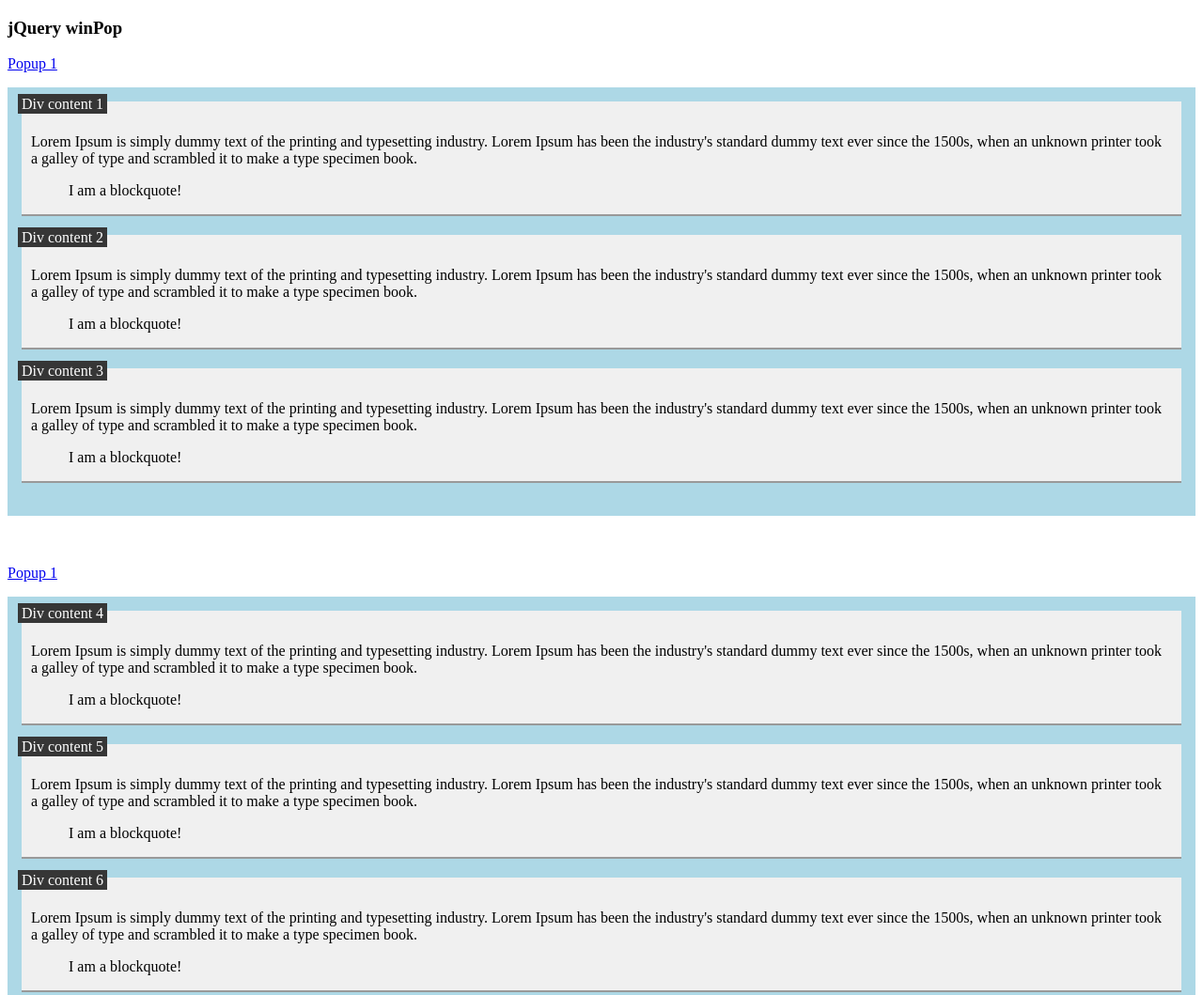
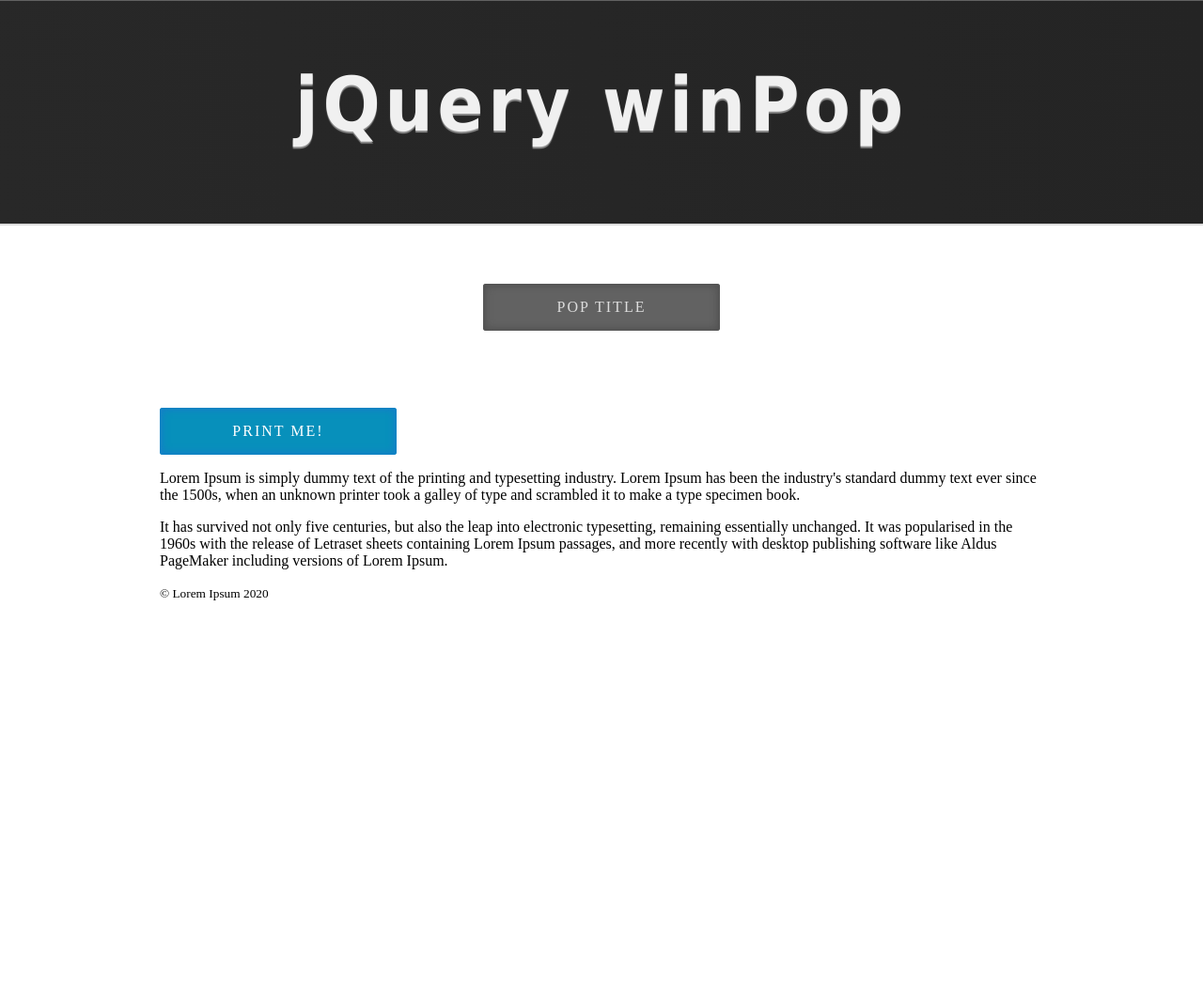
Before and after one commit to istocode/winPop, a plain HTML site: page index.html in a window 1280 px wide. Shown: the top 1059 px of the page at 94% size. After the commit the page ends 800 px from the top, so only its background shows below. Drawn offline with nearby package versions, Linux system fonts and the light colour scheme.

Commit message:
Added better examples in the index.html file.

```diff
--- a/index.html
+++ b/index.html
@@ -1,149 +1,88 @@
 <!DOCTYPE html>
 <html lang="en">
 <head>
-<meta charset="utf-8" />
+<meta charset="utf-8">
 
 <title>jQuery winPop</title>
-<style>
-ul {
-	background: lightblue;
-	padding: 15px;
-	list-style-type: none;
-}
-li {
-	background-color: #f0f0f0;
-	border-bottom: 2px solid #999;
-	margin-bottom: 20px;
-	padding:0 10px;
-}
-span {
-	background-color: #363636;
-	color: white;
-	padding: 2px 4px;
-	position: relative;
-	left: -14px;
-	top: -6px;
-}
-</style>
+<link href="style.css" rel="stylesheet">
 </head>
 <body>
+   <h1 class="page-title" id="jqpop">jQuery winPop</h1>
+
    <div class="container">
-	<h3 class="title"> jQuery winPop </h3>
-
-	<div class="popup">
-		<a href="index.html" data-rel="ul-popup">Popup 1</a> <br>
-
-		<ul>
-			<li>
-				<div>
-					<span>Div content 1 <br> </span>
-
-					<p>Lorem Ipsum is simply dummy text of the printing and typesetting industry. Lorem Ipsum has been the industry's standard dummy text ever since the 1500s, when an unknown printer took a galley of type and scrambled it to make a type specimen book.</p>
-				</div>
-
-				<blockquote>I am a blockquote!</blockquote>
-			</li>
-			<li>
-				<div>
-					<span>Div content 2 <br> </span>
-
-					<p>Lorem Ipsum is simply dummy text of the printing and typesetting industry. Lorem Ipsum has been the industry's standard dummy text ever since the 1500s, when an unknown printer took a galley of type and scrambled it to make a type specimen book.</p>
-				</div>
-
-				<blockquote>I am a blockquote!</blockquote>
-			</li>
-			<li>
-				<div>
-					<span>Div content 3 <br> </span>
-
-					<p>Lorem Ipsum is simply dummy text of the printing and typesetting industry. Lorem Ipsum has been the industry's standard dummy text ever since the 1500s, when an unknown printer took a galley of type and scrambled it to make a type specimen book.</p>
-				</div>
-
-				<blockquote>I am a blockquote!</blockquote>
-			</li>
-		</ul>
+   	<a href="#" class="btn btn-dark" id="popTitle">Pop title</a>
    </div>
 
    <br>
-	<br>
 
-	<div class="popup">
-		<a href="index.html" data-rel="ul-popup">Popup 1</a> <br>
+   <div class="container">
+      <a href="#" class="btn btn-sea" id="print">Print me!</a>
+      <div id="ipsum">
+         <p>Lorem Ipsum is simply dummy text of the printing and typesetting industry. Lorem Ipsum has been the industry's standard dummy text ever since the 1500s, when an unknown printer took a galley of type and scrambled it to make a type specimen book.</p>
 
-		<ul>
-			<li>
-				<div>
-					<span>Div content 4 <br> </span>
+         <p>It has survived not only five centuries, but also the leap into electronic typesetting, remaining essentially unchanged. It was popularised in the 1960s with the release of Letraset sheets containing Lorem Ipsum passages, and more recently with desktop publishing software like Aldus PageMaker including versions of Lorem Ipsum.</p>
 
-					<p>Lorem Ipsum is simply dummy text of the printing and typesetting industry. Lorem Ipsum has been the industry's standard dummy text ever since the 1500s, when an unknown printer took a galley of type and scrambled it to make a type specimen book.</p>
+         <p><small>&copy; Lorem Ipsum 2020</small></p>
       </div>
-
-				<blockquote>I am a blockquote!</blockquote>
-			</li>
-			<li>
-				<div>
-					<span>Div content 5 <br> </span>
-
-					<p>Lorem Ipsum is simply dummy text of the printing and typesetting industry. Lorem Ipsum has been the industry's standard dummy text ever since the 1500s, when an unknown printer took a galley of type and scrambled it to make a type specimen book.</p>
-				</div>
-
-				<blockquote>I am a blockquote!</blockquote>
-			</li>
-			<li>
-				<div>
-					<span>Div content 6 <br> </span>
-
-					<p>Lorem Ipsum is simply dummy text of the printing and typesetting industry. Lorem Ipsum has been the industry's standard dummy text ever since the 1500s, when an unknown printer took a galley of type and scrambled it to make a type specimen book.</p>
-				</div>
-
-				<blockquote>I am a blockquote!</blockquote>
-			</li>
-		</ul>
-	</div>
-
    </div>
 </body>
 <script type="text/javascript" src="../jquery.min.js"></script>
 <script type="text/javascript" src="winPop.js"></script>
 <script>
-	var popupHead = '<style>';
-	popupHead += 'body { background:#f0f0f0; color:#232323; } \n';
-	popupHead += 'li { padding:0 10px; background:#f0f0f0; border-bottom:2px solid #999; margin-bottom:20px; list-style:none; } \n';
-	popupHead += 'span { background:#363636; color:white; padding:2px 4px; position:relative; left:-14px; top:-6px; } \n';
-	popupHead += '</style>';
 
-	$('.popup').winPop({
-		top: 2,
-		left: 200,
+   // EXAMPLE 1.0
+   /////////////////////////////////////////////////////////////////////
+   var stylePath = $(document.head).find('link')[0].href;
+   var newWinStyle = '<link href="' + stylePath + '" rel="stylesheet">';
 
-		title: 'Lorem Ipsum',
-		name: 'loremIpsum',
+   $('#popTitle').winPop({
+      width: 820,
+      title: 'jQuery winPop',
 
-		head: popupHead,
+      head: newWinStyle + '\n <style> body { background: #EAEAEA; } </style> \n',
+
       body: {
-			elem: '',
+         elem: '#jqpop',
          method: 'outerhtml'
       },
 
-		delegateElem: 'a[data-rel="ul-popup"]',
+      // Call after the window has popped
+      callAfter: function (browserWin) {
+         var $newWinBody = $(browserWin.document.body);
 
-		callBefore: function (opts) {
-			//console.log('options: ', opts);
-			opts.title = "New Ipsum";
-		},
+         for (var i = 1; i <= 6; i += 1) {
+            $newWinBody.append('<h' + i + ' class="center-text">Welcome to a new window!</h' + i + '>');
+         }
 
-		callAfter: function (browserWin) {
          //console.log('browser window: ', browserWin.document);
-
-			$(browserWin.document.body).prepend("<h2>Welcome</h2>");
-			//browserWin.print();
-
-			// window.setTimeout(function() {
-			// 	browserWin.close();
-			// }, 2000);
       }
    });
 
 
+   // EXAMPLE 2.0
+   /////////////////////////////////////////////////////////////////////
+   $('#print').winPop({
+      width: 454,
+      center: false,
+
+      top: 100,
+      left: 500,
+
+      title: 'Ipsum History',
+
+      body: {
+         elem: '#ipsum',
+         method: 'html'
+      },
+
+      // Call after the window has opened
+      callAfter: function (browserWin) {
+         var $newWinBody = $(browserWin.document.body);
+         $newWinBody.prepend('<h1>What is Lorem Ipsum?</h1>');
+
+         browserWin.print();
+      }
+   });
+
 </script>
 </html>
--- /dev/null
+++ b/style.css
@@ -0,0 +1,67 @@
+body {
+	padding: 0;
+	margin: 0;
+	overflow-y: scroll;
+}
+.container {
+	margin: 0 auto 0 auto;
+	width: 940px;
+	padding: 8px;
+	overflow: hidden;
+   position: relative;
+}
+.page-title {
+	overflow: hidden;
+
+	margin-top: 0;
+	border-top: 1px solid #626262;
+	border-bottom: 2px solid #dbdbdb;
+
+	padding: 0.8em 1em 1em;
+
+	text-align: center;
+	letter-spacing: 0.06em;
+	text-shadow: 0 2px 1px #8F8F8F;
+
+	font-family: Tahoma, Verdana;
+	font-size: 5em;
+	color: #f0f0f0;
+
+	background: #900;
+	background: -webkit-linear-gradient(bottom left, #282828, #242424);
+	background: -moz-linear-gradient(bottom left, #282828, #242424);
+	background: -ms-linear-gradient(bottom left, #282828, #242424);
+	background: -o-linear-gradient(bottom left, #282828, #242424);
+	background: linear-gradient(bottom left, #282828, #242424);
+}
+.btn {
+   display: block;
+   width: 220px;
+   margin: 0 auto 3em auto;
+   padding: 1em;
+   text-transform: uppercase;
+   letter-spacing: 2px;
+   color: #ddd;
+   text-align: center;
+   text-decoration: none;
+   border-radius: 3px;
+}
+.btn-dark {
+   background: #626262;
+   box-shadow: inset 0 0 7px 3px #525252;
+}
+.btn-dark:hover {
+   background: #363636;
+}
+.btn-dark:active {
+   background: #242424;
+}
+.btn-sea {
+	margin: 0;
+	background: #0790BB;
+	box-shadow: inset 0 0 7px 3px #147FC7;
+	color: #fff;
+}
+.btn-sea:hover { background: #0978AC; }
+.btn-sea:active { background: #0964AC; }
+.center-text { text-align: center; }
```
Lines whose indentation alone changed are shown as unchanged.
